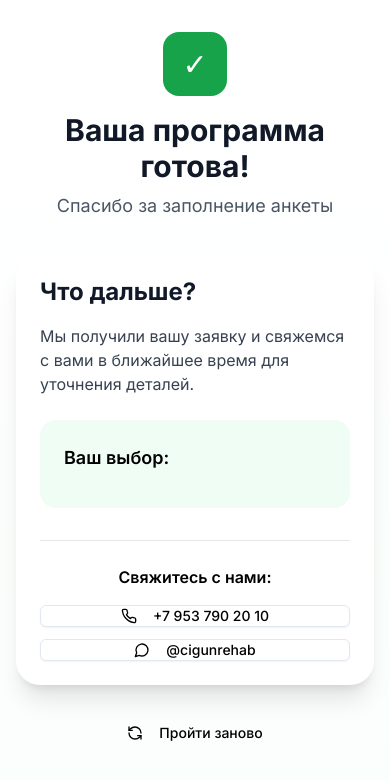
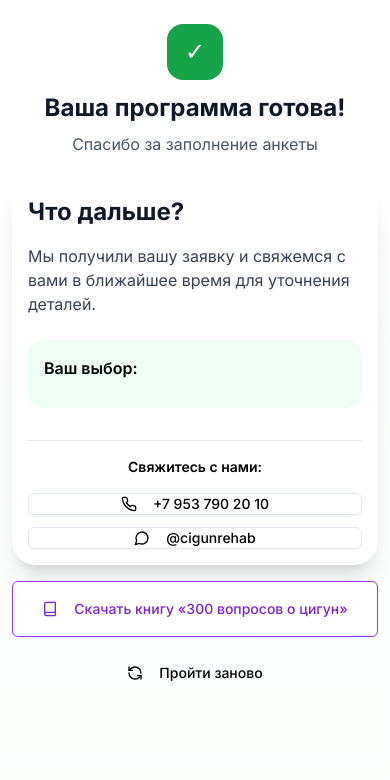
Before and after one commit to Rover154/rehabflow, a Next.js app: page /result in a window 390 px wide. Shown: the top 780 px of the page. Built offline with nearby package versions, Linux system fonts and the light colour scheme.

Commit message:
Добавлено обязательное поле email и кнопка скачивания книги

```diff
--- a/app/question5/page.tsx
+++ b/app/question5/page.tsx
@@ -18,6 +18,7 @@ export default function Question5Screen() {
   const [agreed, setAgreed] = useState(false);
   const [isSubmitting, setIsSubmitting] = useState(false);
   const [error, setError] = useState<string | null>(null);
+  const [email, setEmail] = useState('');
 
   const isEmail = (v: string) => /^[^\s@]+@[^\s@]+\.[^\s@]+$/.test(v);
   const isPhone = (v: string) => {
@@ -26,7 +27,7 @@ export default function Question5Screen() {
   };
 
   const isContactValid = contact.trim().length >= 7 && (isEmail(contact) || isPhone(contact));
-  const isValid = isContactValid && agreed && !isSubmitting;
+  const isValid = isContactValid && agreed && !isSubmitting && email.trim().length > 0 && isEmail(email);
 
   const handleSubmit = async () => {
     if (!isValid) return;
@@ -49,6 +50,7 @@ export default function Question5Screen() {
           contraindications: store.contraindications,
           format: store.format,
           contact: contact.trim(),
+          email: email.trim(),
           comment: comment.trim(),
         }),
       });
@@ -64,6 +66,7 @@ export default function Question5Screen() {
         body: JSON.stringify({
           ...store,
           contact: contact.trim(),
+          email: email.trim(),
           comment: comment.trim(),
           submittedAt: new Date().toISOString(),
         }),
@@ -94,11 +97,11 @@ export default function Question5Screen() {
     <div className="min-h-screen bg-white flex flex-col">
       <ProgressBar currentStep={7} />
 
-      <div className="flex-1 max-w-md mx-auto px-5 py-6">
-        <h2 className="text-2xl font-semibold mb-2 text-center">
+      <div className="flex-1 max-w-md mx-auto px-4 sm:px-5 py-4 sm:py-6">
+        <h2 className="text-xl sm:text-2xl font-semibold mb-2 text-center">
           Как с вами связаться?
         </h2>
-        <p className="text-center text-gray-600 mb-6 text-sm">
+        <p className="text-center text-gray-600 mb-4 sm:mb-6 text-sm">
           Мы отправим персональную программу на ваш контакт
         </p>
 
@@ -115,6 +118,26 @@ export default function Question5Screen() {
             {!isContactValid && contact && (
               <p className="text-xs text-red-600 mt-1">
                 Укажите корректный телефон или email
+              </p>
+            )}
+          </div>
+
+          <div>
+            <label className="block text-sm font-medium mb-2">
+              Email для получения методички <span className="text-red-500">*</span>
+            </label>
+            <Input
+              value={email}
+              onChange={e => setEmail(e.target.value)}
+              placeholder="example@mail.ru"
+              type="email"
+              disabled={isSubmitting}
+              className="h-12 text-base"
+              required
+            />
+            {email && !isEmail(email) && (
+              <p className="text-xs text-red-600 mt-1">
+                Введите корректный email
               </p>
             )}
           </div>
@@ -148,17 +171,17 @@ export default function Question5Screen() {
         </div>
 
         {error && (
-          <div className="mt-6 p-4 bg-red-50 rounded-2xl text-red-800 text-sm">
+          <div className="mt-4 sm:mt-6 p-3 sm:p-4 bg-red-50 rounded-2xl text-red-800 text-sm">
             {error}
           </div>
         )}
 
-        <div className="mt-8 flex flex-col sm:flex-row gap-3">
+        <div className="mt-6 sm:mt-8 flex flex-col gap-3">
           <Button
             variant="outline"
             onClick={() => router.back()}
             disabled={isSubmitting}
-            className="flex-1 h-12"
+            className="w-full h-12 text-base"
             size="lg"
           >
             ← Назад
@@ -167,7 +190,7 @@ export default function Question5Screen() {
           <Button
             onClick={handleSubmit}
             disabled={!isValid}
-            className="flex-1 h-12 bg-green-600 hover:bg-green-700 text-base font-medium"
+            className="w-full h-12 bg-green-600 hover:bg-green-700 text-base font-medium"
             size="lg"
           >
             {isSubmitting ? 'Отправка...' : 'Получить рекомендацию →'}
--- a/app/result/page.tsx
+++ b/app/result/page.tsx
@@ -1,7 +1,7 @@
 'use client';
 import { useAnswersStore } from '@/stores/useAnswersStore';
 import { Button } from "@/components/ui/button";
-import { CheckCircle2, Download, MessageCircle, RefreshCcw, Phone } from "lucide-react";
+import { CheckCircle2, Download, MessageCircle, RefreshCcw, Phone, Book } from "lucide-react";
 import { useRouter } from 'next/navigation';
 import { useEffect, useState } from 'react';
 
@@ -11,17 +11,27 @@ export default function ResultScreen() {
   const [botUrl, setBotUrl] = useState('');
 
   useEffect(() => {
-    // Формируем URL для бота с данными
+    // Формируем URL для бота с данными в start параметре
     const botUsername = 'cigunrehab_bot';
-    const startParam = encodeURIComponent(JSON.stringify({
-      name: answers.patientInfo.name,
-      age: answers.patientInfo.age,
+
+    // Формируем данные в формате, который ожидает бот
+    const startData = {
+      name: answers.patientInfo.name || '',
+      age: answers.patientInfo.age || '',
+      height: answers.patientInfo.height || '',
+      weight: answers.patientInfo.weight || '',
       diagnoses: answers.diagnoses,
+      otherDescription: answers.otherDescription,
       time: answers.time,
       symptoms: answers.symptoms,
+      chronicDiseases: answers.chronicDiseases,
+      contraindications: answers.contraindications,
       format: answers.format,
-    }));
+      contact: answers.contact,
+      comment: answers.comment,
+    };
 
+    const startParam = encodeURIComponent(JSON.stringify(startData));
     setBotUrl(`https://t.me/${botUsername}?start=${startParam}`);
   }, [answers]);
 
@@ -29,22 +39,22 @@ export default function ResultScreen() {
 
   return (
     <div className="min-h-screen bg-gradient-to-b from-white to-green-50/30">
-      <div className="max-w-3xl mx-auto px-4 py-8 sm:py-12">
+      <div className="max-w-3xl mx-auto px-3 sm:px-4 py-6 sm:py-8">
         {/* Header */}
-        <div className="text-center mb-8">
-          <div className="inline-flex items-center justify-center w-16 h-16 bg-green-600 text-white rounded-2xl text-3xl mb-4">
+        <div className="text-center mb-6 sm:mb-8">
+          <div className="inline-flex items-center justify-center w-14 h-14 sm:w-16 sm:h-16 bg-green-600 text-white rounded-2xl text-2xl sm:text-3xl mb-3 sm:mb-4">
             ✓
           </div>
-          <h1 className="text-3xl sm:text-4xl font-bold text-gray-900 mb-2">
+          <h1 className="text-2xl sm:text-4xl font-bold text-gray-900 mb-2">
             {answers.patientInfo.name ? `${answers.patientInfo.name}, ваша программа готова!` : 'Ваша программа готова!'}
           </h1>
-          <p className="text-lg text-gray-600">
+          <p className="text-base sm:text-lg text-gray-600">
             Спасибо за заполнение анкеты
           </p>
         </div>
 
         {/* Main Card */}
-        <div className="bg-white rounded-3xl shadow-xl p-6 sm:p-10 mb-6">
+        <div className="bg-white rounded-3xl shadow-xl p-4 sm:p-6 md:p-10 mb-4 sm:mb-6">
           <div className="mb-8">
             <h2 className="text-2xl font-bold text-gray-900 mb-4">
               Что дальше?
@@ -57,12 +67,12 @@ export default function ResultScreen() {
                   Мы подготовим для вас персональный комплекс из 10-15 упражнений по цигун.
                 </p>
 
-                <div className="bg-green-50 rounded-2xl p-6 mb-6">
-                  <h3 className="font-semibold text-lg mb-3 flex items-center gap-2">
-                    <CheckCircle2 className="w-6 h-6 text-green-600" />
+                <div className="bg-green-50 rounded-2xl p-4 sm:p-6 mb-4 sm:mb-6">
+                  <h3 className="font-semibold text-base sm:text-lg mb-3 flex items-center gap-2">
+                    <CheckCircle2 className="w-5 h-5 sm:w-6 sm:h-6 text-green-600" />
                     Что включено:
                   </h3>
-                  <ul className="space-y-2 text-gray-700">
+                  <ul className="space-y-2 text-gray-700 text-sm sm:text-base">
                     <li className="flex items-start gap-2">
                       <span className="text-green-600 mt-1">•</span>
                       <span>Персональный комплекс упражнений (10-15 шт)</span>
@@ -82,27 +92,27 @@ export default function ResultScreen() {
                   </ul>
                 </div>
 
-                <div className="bg-blue-50 rounded-2xl p-6 mb-6 text-center">
-                  <p className="text-2xl font-bold text-blue-900 mb-2">299 ₽</p>
-                  <p className="text-sm text-gray-600">Методичка в формате PDF</p>
+                <div className="bg-blue-50 rounded-2xl p-4 sm:p-6 mb-4 sm:mb-6 text-center">
+                  <p className="text-xl sm:text-2xl font-bold text-blue-900 mb-2">299 ₽</p>
+                  <p className="text-xs sm:text-sm text-gray-600">Методичка в формате PDF</p>
                 </div>
 
                 {/* Кнопка перехода в бот */}
                 <Button
                   size="lg"
-                  className="w-full h-14 text-lg bg-blue-600 hover:bg-blue-700 rounded-2xl shadow-lg mb-4"
+                  className="w-full h-auto min-h-[56px] py-3 px-4 text-base sm:text-lg bg-blue-600 hover:bg-blue-700 rounded-2xl shadow-lg mb-4"
                   onClick={() => window.open(botUrl, '_blank')}
                 >
-                  <Download className="mr-2 h-5 w-5" />
-                  Скачать бесплатную версию через бот
+                  <Download className="mr-2 h-5 w-5 flex-shrink-0" />
+                  <span className="text-center leading-snug">Получить бесплатную версию через бот</span>
                 </Button>
 
                 <p className="text-xs text-center text-gray-500 mb-6">
                   Бот сгенерирует программу и выдаст результат бесплатно на три упражнения
                 </p>
 
-                <div className="border-t pt-6">
-                  <p className="text-center text-gray-600 mb-4">
+                <div className="border-t pt-4 sm:pt-6">
+                  <p className="text-center text-gray-600 mb-4 text-sm sm:text-base">
                     Или купите готовую методичку за 299 ₽
                   </p>
                   <Button
@@ -111,7 +121,7 @@ export default function ResultScreen() {
                     className="w-full h-12 border-green-600 text-green-700 hover:bg-green-50"
                     onClick={() => window.open('https://t.me/cigunrehab', '_blank')}
                   >
-                    Оплатить по СБП
+                    Приобрести
                   </Button>
                 </div>
               </>
@@ -121,9 +131,9 @@ export default function ResultScreen() {
                   Мы получили вашу заявку и свяжемся с вами в ближайшее время для уточнения деталей.
                 </p>
 
-                <div className="bg-green-50 rounded-2xl p-6 mb-6">
-                  <h3 className="font-semibold text-lg mb-3">Ваш выбор:</h3>
-                  <p className="text-gray-700">
+                <div className="bg-green-50 rounded-2xl p-4 sm:p-6 mb-4 sm:mb-6">
+                  <h3 className="font-semibold text-base sm:text-lg mb-3">Ваш выбор:</h3>
+                  <p className="text-gray-700 text-sm sm:text-base">
                     {answers.format === 'online' && 'Занятия с инструктором онлайн'}
                     {answers.format === 'personal' && 'Личные занятия в Новосибирске'}
                     {answers.format === 'help' && 'Помощь в выборе формата'}
@@ -133,26 +143,26 @@ export default function ResultScreen() {
             )}
           </div>
 
-          <div className="border-t pt-6">
-            <h3 className="font-semibold mb-4 text-center">Свяжитесь с нами:</h3>
+          <div className="border-t pt-4 sm:pt-6">
+            <h3 className="font-semibold mb-4 text-center text-sm sm:text-base">Свяжитесь с нами:</h3>
             <div className="flex flex-col sm:flex-row gap-3">
               <Button
                 variant="outline"
                 size="lg"
-                className="flex-1 h-12"
+                className="flex-1 h-12 text-sm sm:text-base"
                 onClick={() => window.open('tel:+79537902010', '_blank')}
               >
-                <Phone className="mr-2 h-5 w-5" />
+                <Phone className="mr-2 h-4 w-4 sm:h-5 sm:w-5" />
                 +7 953 790 20 10
               </Button>
 
               <Button
                 variant="outline"
                 size="lg"
-                className="flex-1 h-12"
+                className="flex-1 h-12 text-sm sm:text-base"
                 onClick={() => window.open('https://t.me/cigunrehab', '_blank')}
               >
-                <MessageCircle className="mr-2 h-5 w-5" />
+                <MessageCircle className="mr-2 h-4 w-4 sm:h-5 sm:w-5" />
                 @cigunrehab
               </Button>
             </div>
@@ -160,6 +170,22 @@ export default function ResultScreen() {
         </div>
 
         {/* Action Buttons */}
+        <div className="space-y-3">
+          <Button
+            variant="outline"
+            size="lg"
+            className="w-full h-auto min-h-[56px] py-3 px-4 border-purple-600 text-purple-700 hover:bg-purple-50"
+            onClick={() => {
+              const link = document.createElement('a');
+              link.href = '/cigun/cigun.zip';
+              link.download = 'cigun.zip';
+              link.click();
+            }}
+          >
+            <Book className="mr-2 h-5 w-5 flex-shrink-0" />
+            <span className="text-center leading-snug text-sm sm:text-base">Скачать книгу «300 вопросов о цигун»</span>
+          </Button>
+
           <div className="flex justify-center">
             <Button
               variant="ghost"
@@ -176,5 +202,6 @@ export default function ResultScreen() {
           </div>
         </div>
       </div>
+    </div>
   );
 }
```
Also changed, not shown: 1 other file (tests, documents, lock files or other folders). Lines whose indentation alone changed are shown as unchanged.
